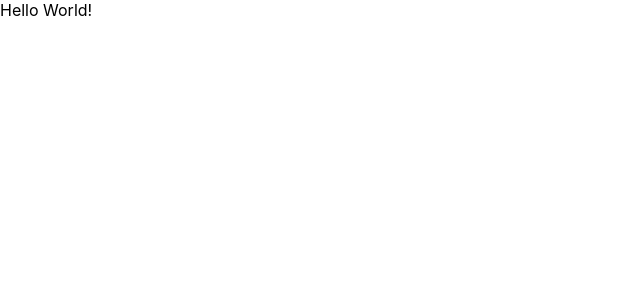
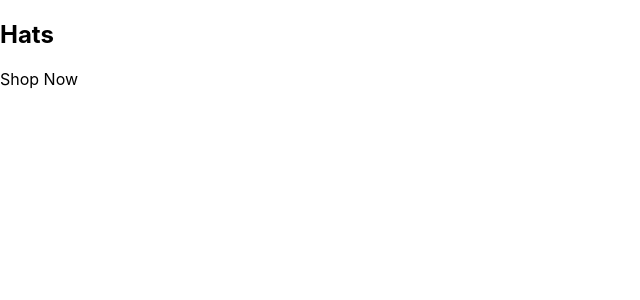
Before and after one commit to sheikh1906/crown-clothing, a React (Create React App) app: page / in a window 1280 px wide. Shown: the top 300 px of the page, without its empty margins (0-640 px from the left). Built offline with nearby package versions, Linux system fonts and the light colour scheme.

Commit message:
Update App.js

```diff
--- a/src/App.js
+++ b/src/App.js
@@ -1,5 +1,15 @@
 const App = () => {
-  return <div>Hello World!</div>;
+  return (
+    <div className="categories-container">
+      <div className="category-container">
+        {/* <img/> */}
+        <div className="category-body-container">
+          <h2>Hats</h2>
+          <p>Shop Now</p>
+        </div>
+      </div>
+    </div>
+  );
 };
 
 export default App;
```
